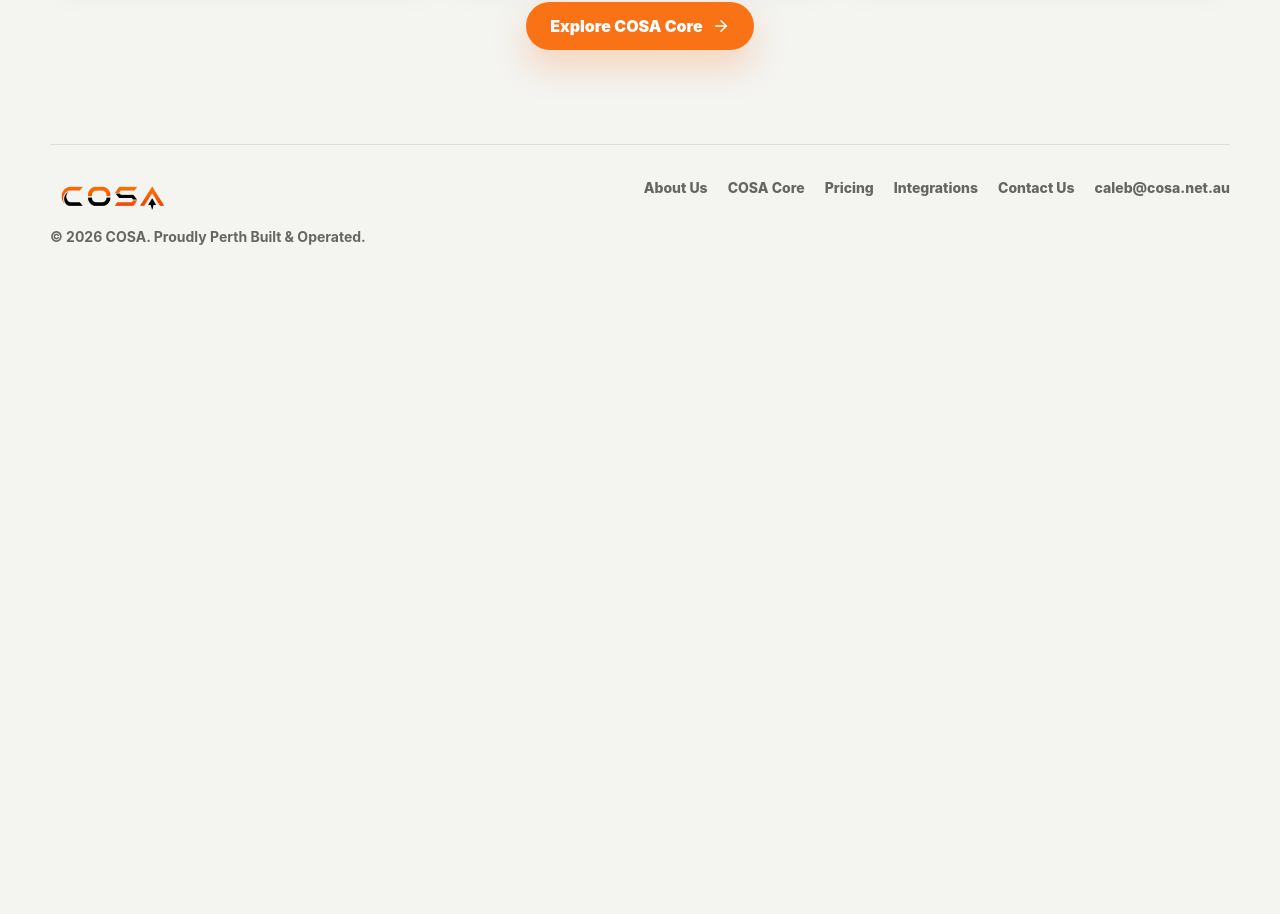
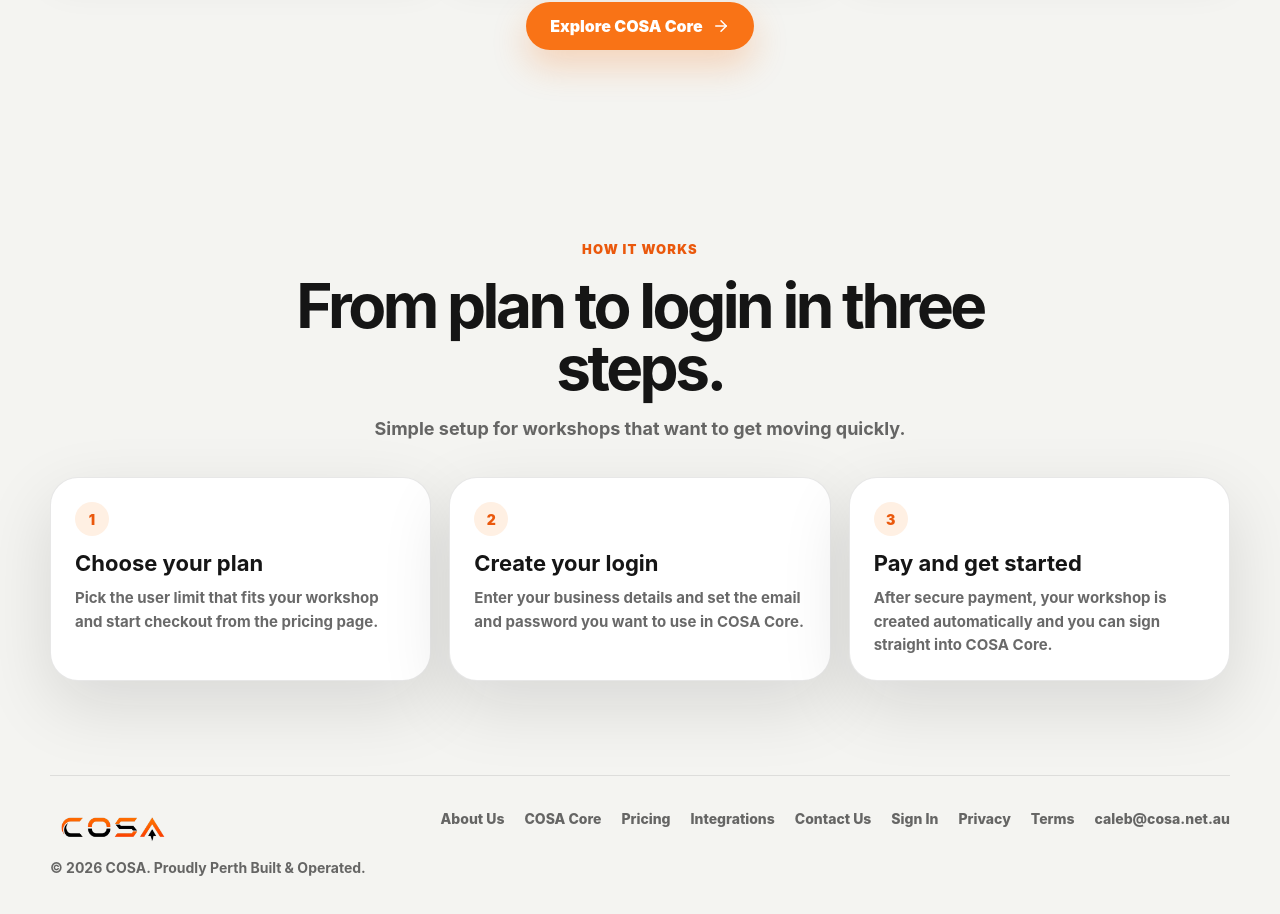
Before and after one commit to Cosanetau/Cosa-Website, a React (Vite) app: page / in a window 1280 px wide. Shown: the part 2917-3831 px from the top of the page. Before the commit the page ends 3204 px from the top, so only its background shows below. Built offline with nearby package versions, Linux system fonts and the light colour scheme.

Commit message:
Add subscribe links, FAQ, how-it-works, legal pages, and SEO improvements.

```diff
--- a/index.html
+++ b/index.html
@@ -3,7 +3,11 @@
   <head>
     <meta charset="UTF-8" />
     <meta name="viewport" content="width=device-width, initial-scale=1.0" />
-    <title>COSA</title>
+    <title>COSA | Workshop software built in Perth</title>
+    <meta
+      name="description"
+      content="COSA Core helps workshops manage bookings, job cards, customers, invoices and reporting in one practical system."
+    />
   </head>
   <body>
     <div id="root"></div>
--- a/src/App.jsx
+++ b/src/App.jsx
@@ -1,4 +1,4 @@
-import React, { useState } from "react";
+import React, { useEffect, useState } from "react";
 import {
   ArrowRight,
   BarChart3,
@@ -18,6 +18,66 @@
 import "./index.css";
 
 const CORE_APP_LOGIN_URL = "https://core.cosa.net.au/login";
+const CORE_APP_URL = "https://core.cosa.net.au";
+
+function getSubscribeUrl(planKey, billingCycle) {
+  return `${CORE_APP_URL}/subscribe?plan=${planKey}&billing=${billingCycle}`;
+}
+
+const pageMeta = {
+  "/": {
+    title: "COSA | Workshop software built in Perth",
+    description:
+      "COSA Core helps workshops manage bookings, job cards, customers, invoices and reporting in one practical system.",
+  },
+  "/core": {
+    title: "COSA Core | Workshop operating software",
+    description:
+      "Explore COSA Core — bookings, jobs, digital job cards, invoices, customers and workshop reporting.",
+  },
+  "/pricing": {
+    title: "COSA Core pricing | Workshop software plans",
+    description:
+      "Simple COSA Core pricing based on user limits. Pay monthly or yearly and get one month free on annual plans.",
+  },
+  "/integrations": {
+    title: "COSA Core integrations",
+    description: "COSA Core integrations are in progress with a first release target of 1 July 2026.",
+  },
+  "/contact": {
+    title: "Contact COSA",
+    description: "Contact COSA for workshop software, pricing and custom setup enquiries.",
+  },
+  "/privacy": {
+    title: "COSA privacy policy",
+    description: "How COSA handles workshop software account and enquiry information.",
+  },
+  "/terms": {
+    title: "COSA terms of service",
+    description: "Terms for using COSA Core workshop software and related services.",
+  },
+};
+
+function PageMeta() {
+  const path = window.location.pathname;
+  const meta = pageMeta[path] || pageMeta["/"];
+
+  useEffect(() => {
+    document.title = meta.title;
+
+    let descriptionTag = document.querySelector('meta[name="description"]');
+
+    if (!descriptionTag) {
+      descriptionTag = document.createElement("meta");
+      descriptionTag.setAttribute("name", "description");
+      document.head.appendChild(descriptionTag);
+    }
+
+    descriptionTag.setAttribute("content", meta.description);
+  }, [meta.description, meta.title]);
+
+  return null;
+}
 
 const navLinks = [
   { label: "About Us", href: "/" },
@@ -88,8 +148,8 @@
   },
   {
     icon: MessageSquareText,
-    title: "SMS reminders",
-    text: "Keep customers informed with reminders that support smoother workshop communication.",
+    title: "Service reminders",
+    text: "Keep follow-ups and service reminders visible in one place. SMS delivery is planned.",
   },
 ];
 
@@ -105,7 +165,7 @@
   "Payment terms",
   "Overdue tracking",
   "Reporting",
-  "SMS reminders",
+  "Service reminders",
   "Staff accounts",
   "Two main controllers",
   "Account customer tracking",
@@ -115,12 +175,14 @@
 const plans = [
   {
     name: "Starter",
+    planKey: "starter",
     users: "5 users",
     monthlyPrice: 99,
     subject: "COSA Core 5 User Plan",
   },
   {
     name: "Growth",
+    planKey: "growth",
     users: "10 users",
     monthlyPrice: 149,
     subject: "COSA Core 10 User Plan",
@@ -128,9 +190,38 @@
   },
   {
     name: "Scale",
+    planKey: "scale",
     users: "20 users",
     monthlyPrice: 249,
     subject: "COSA Core 20 User Plan",
+  },
+];
+
+const pricingFaq = [
+  {
+    question: "What counts as a user?",
+    answer:
+      "A user is any staff member or technician with their own COSA Core login for your workshop.",
+  },
+  {
+    question: "Can we upgrade later?",
+    answer:
+      "Yes. If your team grows, contact COSA and we can move you to a larger plan.",
+  },
+  {
+    question: "Is each workshop separate?",
+    answer:
+      "Yes. Every business gets its own isolated COSA Core workspace, login and data.",
+  },
+  {
+    question: "What happens after I choose a plan?",
+    answer:
+      "You create your workshop login, pay securely, and COSA Core sets up your account automatically.",
+  },
+  {
+    question: "Monthly or yearly?",
+    answer:
+      "Monthly billing is available on every plan. Pay a year up front and get one month free.",
   },
 ];
 
@@ -209,6 +300,63 @@
   );
 }
 
+function HowItWorksSection() {
+  const steps = [
+    {
+      title: "Choose your plan",
+      text: "Pick the user limit that fits your workshop and start checkout from the pricing page.",
+    },
+    {
+      title: "Create your login",
+      text: "Enter your business details and set the email and password you want to use in COSA Core.",
+    },
+    {
+      title: "Pay and get started",
+      text: "After secure payment, your workshop is created automatically and you can sign straight into COSA Core.",
+    },
+  ];
+
+  return (
+    <section className="section how-it-works-section">
+      <div className="section-heading centered">
+        <p className="section-kicker">How it works</p>
+        <h2>From plan to login in three steps.</h2>
+        <span>Simple setup for workshops that want to get moving quickly.</span>
+      </div>
+
+      <div className="how-it-works-grid">
+        {steps.map((step, index) => (
+          <article key={step.title} className="how-it-works-card">
+            <span className="how-it-works-step">{index + 1}</span>
+            <h3>{step.title}</h3>
+            <p>{step.text}</p>
+          </article>
+        ))}
+      </div>
+    </section>
+  );
+}
+
+function FaqSection() {
+  return (
+    <section className="section faq-section">
+      <div className="section-heading centered">
+        <p className="section-kicker">FAQ</p>
+        <h2>Common pricing questions.</h2>
+      </div>
+
+      <div className="faq-grid">
+        {pricingFaq.map((item) => (
+          <article key={item.question} className="faq-card">
+            <h3>{item.question}</h3>
+            <p>{item.answer}</p>
+          </article>
+        ))}
+      </div>
+    </section>
+  );
+}
+
 function HomePage() {
   return (
     <>
@@ -267,6 +415,8 @@
           </a>
         </div>
       </section>
+
+      <HowItWorksSection />
     </>
   );
 }
@@ -322,6 +472,10 @@
             <a className="primary-button" href="/pricing">
               Review Pricing
               <ArrowRight size={18} />
+            </a>
+
+            <a className="secondary-button" href={CORE_APP_LOGIN_URL}>
+              Sign In
             </a>
 
             <a className="secondary-button" href="/contact">
@@ -388,7 +542,8 @@
 
         <p>
           All COSA Core plans include the same software features. You only pick
-          the amount of users your business needs.
+          the amount of users your business needs. Choose a plan, create your
+          login, pay securely, and your workshop is set up automatically.
         </p>
 
         <div className="billing-toggle-wrap">
@@ -453,7 +608,7 @@
                   </p>
                 </div>
 
-                <a href={`mailto:caleb@cosa.net.au?subject=${plan.subject}`}>
+                <a href={getSubscribeUrl(plan.planKey, billingCycle)}>
                   Start {plan.users} plan
                   <ChevronRight size={18} />
                 </a>
@@ -478,6 +633,9 @@
           </a>
         </div>
       </section>
+
+      <HowItWorksSection />
+      <FaqSection />
     </>
   );
 }
@@ -673,6 +831,59 @@
   );
 }
 
+function PrivacyPage() {
+  return (
+    <section className="legal-page">
+      <p className="eyebrow">
+        <Shield size={17} />
+        Privacy
+      </p>
+      <h1>Privacy policy</h1>
+      <p>
+        COSA collects the information you provide when you enquire, subscribe or
+        use COSA Core — such as business name, contact details, account email and
+        workshop data entered into the software.
+      </p>
+      <p>
+        We use this information to provide the service, support your workshop,
+        process billing and respond to enquiries. We do not sell your personal
+        information.
+      </p>
+      <p>
+        For privacy questions, contact{" "}
+        <a href="mailto:caleb@cosa.net.au">caleb@cosa.net.au</a>.
+      </p>
+    </section>
+  );
+}
+
+function TermsPage() {
+  return (
+    <section className="legal-page">
+      <p className="eyebrow">
+        <FileText size={17} />
+        Terms
+      </p>
+      <h1>Terms of service</h1>
+      <p>
+        COSA Core is provided as workshop operating software on a subscription
+        basis. By starting a plan or using the service, you agree to pay the fees
+        for your selected plan and to use the software lawfully for your business.
+      </p>
+      <p>
+        Each workshop account is separate. You are responsible for managing staff
+        access, keeping login details secure and the accuracy of data entered into
+        your workspace.
+      </p>
+      <p>
+        Subscription changes, billing questions or account issues can be raised via{" "}
+        <a href="/contact">Contact Us</a> or{" "}
+        <a href="mailto:caleb@cosa.net.au">caleb@cosa.net.au</a>.
+      </p>
+    </section>
+  );
+}
+
 function Footer() {
   return (
     <footer>
@@ -687,6 +898,9 @@
         <a href="/pricing">Pricing</a>
         <a href="/integrations">Integrations</a>
         <a href="/contact">Contact Us</a>
+        <a href={CORE_APP_LOGIN_URL}>Sign In</a>
+        <a href="/privacy">Privacy</a>
+        <a href="/terms">Terms</a>
         <a href="mailto:caleb@cosa.net.au">caleb@cosa.net.au</a>
       </nav>
     </footer>
@@ -712,12 +926,21 @@
     return <ContactPage />;
   }
 
+  if (path === "/privacy") {
+    return <PrivacyPage />;
+  }
+
+  if (path === "/terms") {
+    return <TermsPage />;
+  }
+
   return <HomePage />;
 }
 
 export default function App() {
   return (
     <main>
+      <PageMeta />
       <Header />
       {getPage()}
       <Footer />
--- a/src/index.css
+++ b/src/index.css
@@ -1209,3 +1209,80 @@
     flex-direction: column;
   }
 }
+
+.how-it-works-grid,
+.faq-grid {
+  display: grid;
+  grid-template-columns: repeat(3, minmax(0, 1fr));
+  gap: 18px;
+}
+
+.how-it-works-card,
+.faq-card {
+  padding: 24px;
+  border: 1px solid var(--soft);
+  border-radius: var(--radius-lg);
+  background: white;
+  box-shadow: var(--shadow);
+}
+
+.how-it-works-step {
+  display: inline-flex;
+  align-items: center;
+  justify-content: center;
+  width: 34px;
+  height: 34px;
+  margin-bottom: 14px;
+  border-radius: 999px;
+  background: var(--orange-soft);
+  color: var(--orange-dark);
+  font-size: 14px;
+  font-weight: 950;
+}
+
+.how-it-works-card h3,
+.faq-card h3 {
+  margin-bottom: 10px;
+  font-size: 22px;
+}
+
+.how-it-works-card p,
+.faq-card p {
+  margin: 0;
+  color: var(--muted);
+  font-size: 15px;
+  font-weight: 700;
+  line-height: 1.55;
+}
+
+.legal-page {
+  width: min(100% - 40px, 760px);
+  margin: 0 auto;
+  padding: 56px 0 80px;
+}
+
+.legal-page h1 {
+  margin: 14px 0 18px;
+  font-size: clamp(38px, 5vw, 56px);
+  letter-spacing: -0.055em;
+}
+
+.legal-page p {
+  margin: 0 0 16px;
+  color: var(--muted);
+  font-size: 17px;
+  font-weight: 700;
+  line-height: 1.65;
+}
+
+.legal-page a {
+  color: var(--orange-dark);
+  font-weight: 900;
+}
+
+@media (max-width: 980px) {
+  .how-it-works-grid,
+  .faq-grid {
+    grid-template-columns: 1fr;
+  }
+}
```
